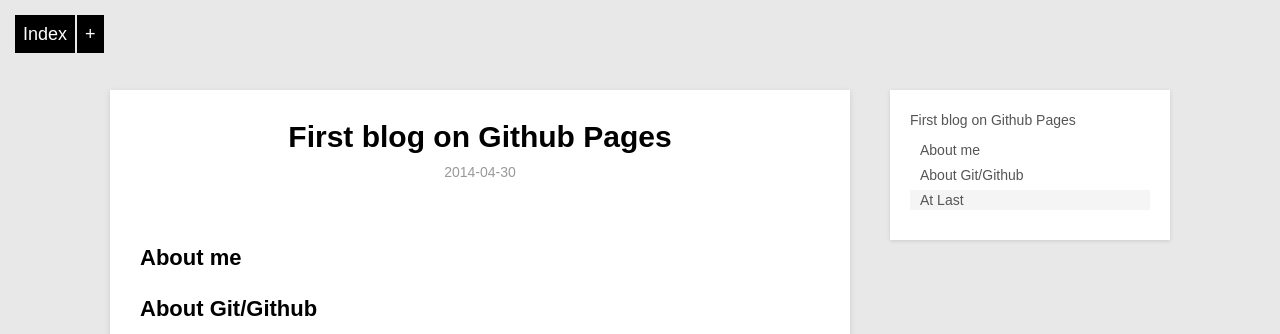
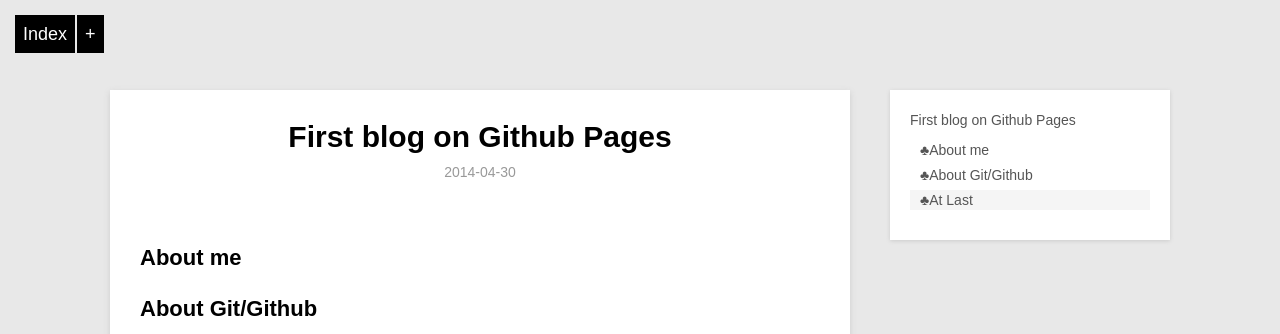
Before and after one commit to cyonks/cyonks.github.io, a Jekyll site: the page built from _posts/blog/2014-04-30-first.md, in a window 1280 px wide. Shown: the top 334 px of the page. Built offline with Jekyll 4.4.1, drawn with Linux system fonts in a browser that asks for light colours; Markdown is read by kramdown in place of the engine named in the settings.

Commit message:
modify item

```diff
--- a/css/default.css
+++ b/css/default.css
@@ -131,7 +131,8 @@
 #menuIndex ul {margin-bottom:10px;}
 #menuIndex ul li{font-size:12px;margin-bottom:5px;word-wrap:break-word;padding-left:10px;}
 #menuIndex ul li.on{background-color:#f5f5f5;}
-#menuIndex li.h1{font-size:14px;font-weight:normal;padding-left:0;margin-bottom:10px;}
+#menuIndex li.h1{font-size:16px;font-weight:normal;padding-left:0;margin-bottom:10px;}
+#menuIndex li.h2{font-size:15px;}
 #menuIndex li.h3{padding-left:25px;}
 
 .home-menu { position:fixed; top:15px; left:15px; z-index:5; font-size:0; }
--- a/js/post.js
+++ b/js/post.js
@@ -86,11 +86,11 @@
             var h3 = heading.h3;
 
             for(var i=0;i<h2.length;i++){
-                tmpl += '<li><a href="#" data-id="'+h2[i].id+'">'+h2[i].name+'</a></li>';
+                tmpl += '<li class="h2"><a href="#" data-id="'+h2[i].id+'">&clubs;'+h2[i].name+'</a></li>';
 
                 if(h3[i]){
                     for(var j=0;j<h3[i].length;j++){
-                        tmpl += '<li class="h3"><a href="#" data-id="'+h3[i][j].id+'">'+h3[i][j].name+'</a></li>';
+                        tmpl += '<li class="h3"><a href="#" data-id="'+h3[i][j].id+'">&diams;'+h3[i][j].name+'</a></li>';
                     }
                 }
             }
```
